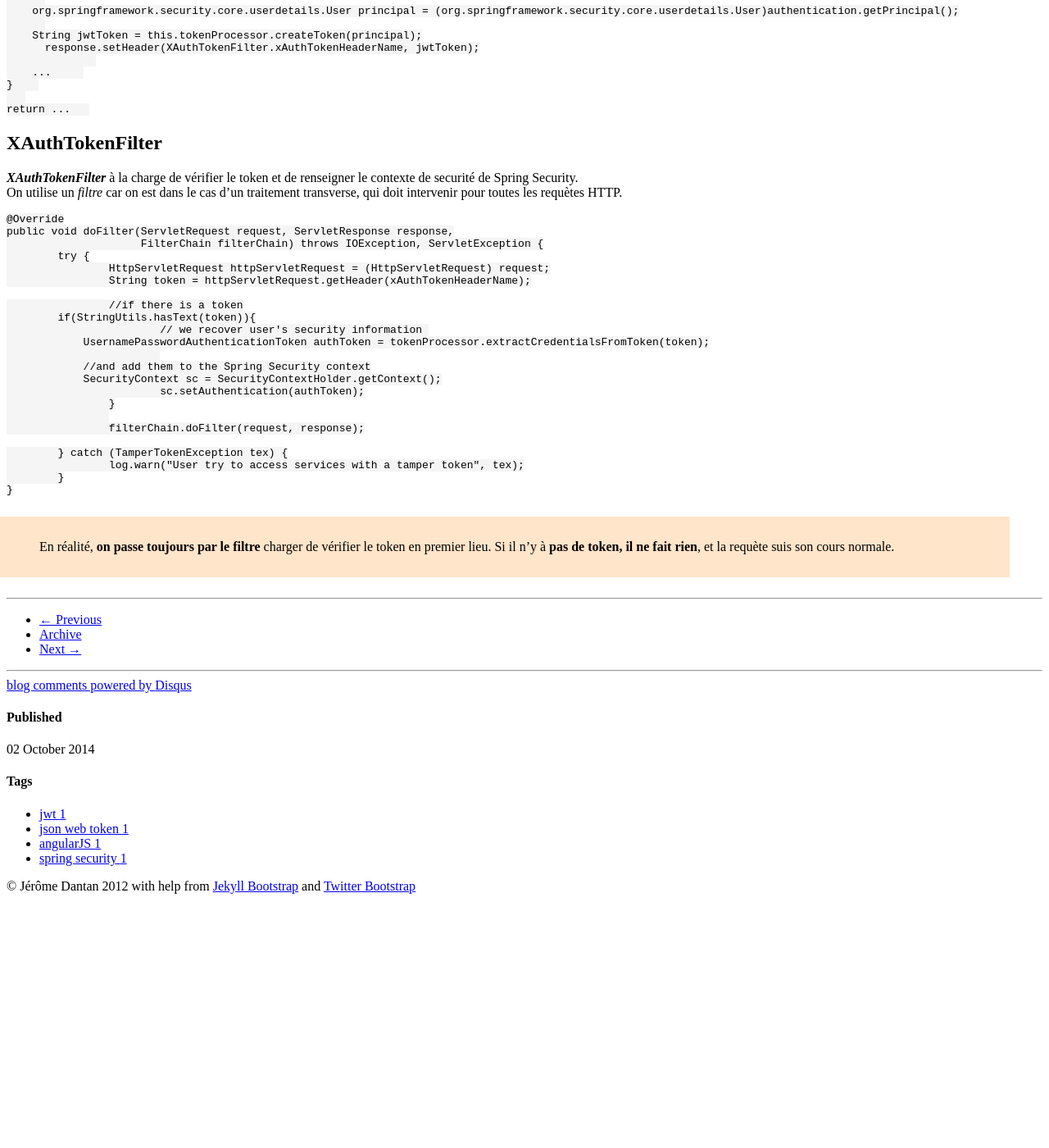
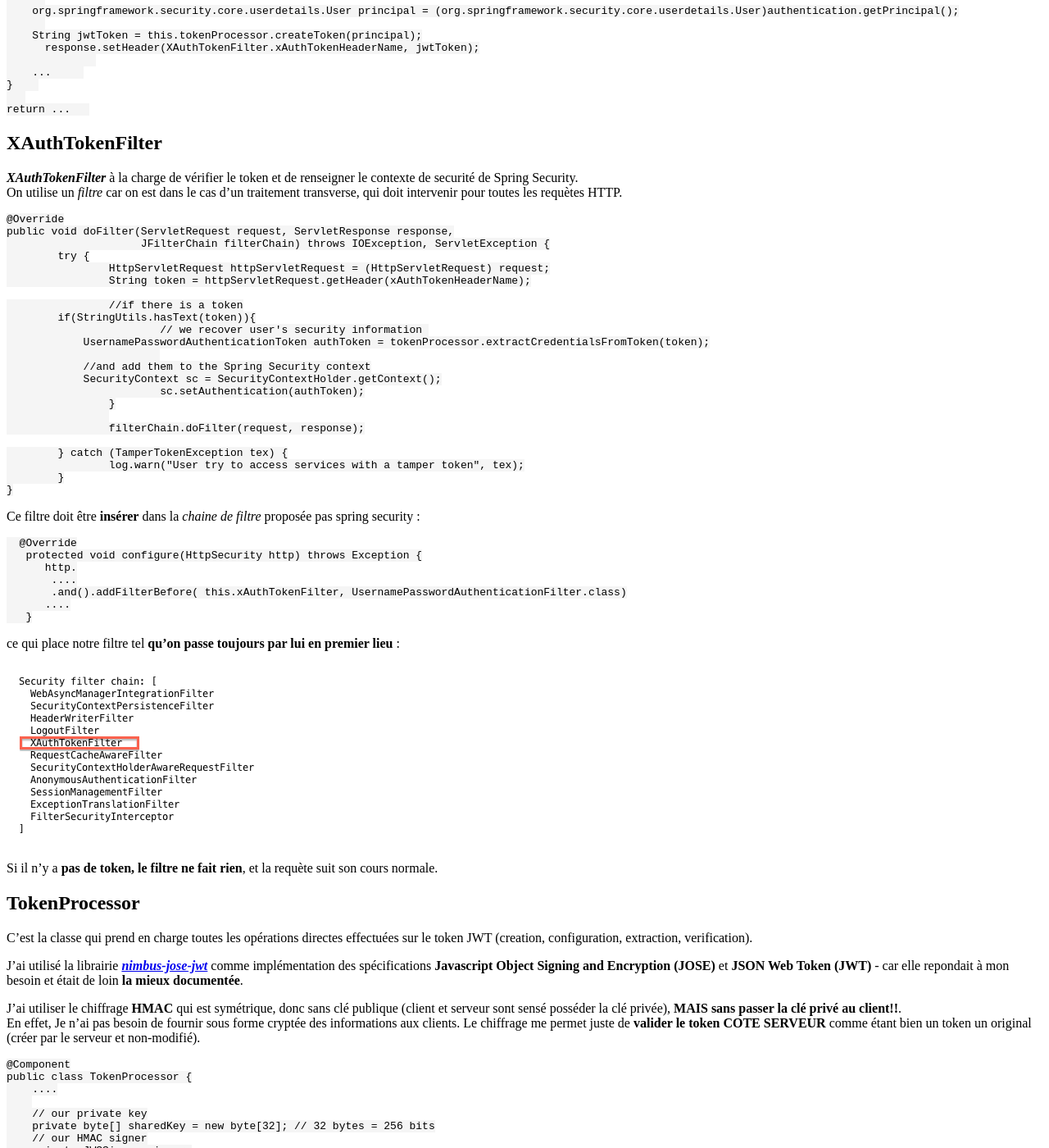
Before and after one commit to jidify/jidify.github.io, a Jekyll site: the page built from _posts/2014-10-02-authentification-avec-jwt.md, in a window 1280 px wide and 1400 px high, scrolled down 1754 px. Shown: the whole window at 82% size. Built offline with Jekyll 4.4.1, drawn with Linux system fonts in a browser that asks for light colours; comment, search, counter and statistics services are not loaded; before the commit the page ends 2860 px from its top, so only the background shows below that; some of the changed text lies outside the part shown.

Commit message:
update JWT post

```diff
--- a/_posts/2014-10-02-authentification-avec-jwt.md
+++ b/_posts/2014-10-02-authentification-avec-jwt.md
@@ -97,7 +97,7 @@ On utilise un _filtre_ car on est dans le cas d'un traitement transverse, qui do
 
 	@Override
 	public void doFilter(ServletRequest request, ServletResponse response,
-	                     FilterChain filterChain) throws IOException, ServletException {
+	                     JFilterChain filterChain) throws IOException, ServletException {
 		try {
 			HttpServletRequest httpServletRequest = (HttpServletRequest) request;
 			String token = httpServletRequest.getHeader(xAuthTokenHeaderName);
@@ -119,6 +119,99 @@ On utilise un _filtre_ car on est dans le cas d'un traitement transverse, qui do
 		}
 	}
 
+Ce filtre doit être **insérer** dans la _chaine de filtre_ proposée pas spring security :
 
->En réalité, **on passe toujours par le filtre** charger de vérifier le token en premier lieu. Si il n'y à **pas de token, il ne fait rien**, et la requète suis son cours normale.
-{: .warning}
+	  @Override
+	   protected void configure(HttpSecurity http) throws Exception {
+	      http.
+	       ....
+	       .and().addFilterBefore( this.xAuthTokenFilter, UsernamePasswordAuthenticationFilter.class)
+	      ....
+	   }
+
+ce qui place notre filtre tel **qu'on passe toujours par lui en premier lieu** :
+
+![jwt chain filter](/assets/images/jwt/jwt_chain_filter_order.png)
+
+Si il n'y a **pas de token, le filtre ne fait rien**, et la requète suit son cours normale.
+
+
+##TokenProcessor
+
+C'est la classe qui prend en charge toutes les opérations directes effectuées sur le token JWT (creation, configuration, extraction, verification).
+
+J'ai utilisé la librairie _**[nimbus-jose-jwt](http://connect2id.com/products/nimbus-jose-jwt)**_ comme implémentation des spécifications **Javascript Object Signing and Encryption (JOSE)** et **JSON Web Token (JWT)** - car elle repondait à mon besoin et était de loin **la mieux documentée**.
+
+J'ai utiliser le chiffrage **HMAC** qui est symétrique, donc sans clé publique (client et serveur sont sensé posséder la clé privée), **MAIS sans passer la clé privé au client!!**.
+En effet, Je n'ai pas besoin de fournir sous forme cryptée des informations aux clients. Le chiffrage me permet juste de **valider le token COTE SERVEUR** comme étant bien un token un original (créer par le serveur et non-modifié).
+
+    @Component
+    public class TokenProcessor {
+        ....
+
+        // our private key
+        private byte[] sharedKey = new byte[32]; // 32 bytes = 256 bits
+        // our HMAC signer
+        private JWSSigner signer;
+
+        public TokenProcessor() {
+		    SecureRandom random = new SecureRandom();
+		    random.nextBytes(this.sharedKey);
+
+		    // Create the signer
+		    this.signer = new MACSigner(this.sharedKey);
+		}
+		...
+	}
+
+Le _TokenProcessor_ est un singleton (_@Component_). La clé privée est générée avec un _SecureRandom_ Java et fait **256 bits (soit 32 bytes)**. Nous utiliserons donc plus tard pour _signer_ et _parser_ un algorithme de hachage SHA-256.
+
+###Création du token JWT
+
+La création se fera à partir d'un _**[org.springframework.security.core.userdetails](http://docs.spring.io/spring-security/site/docs/current/apidocs/org/springframework/security/core/userdetails/package-summary.html)**_ qui est typiquement la classe récupérer par spring security aprés une authentification via **DAO + Base de données**.
+En sortie, nous aurons un token JWT contenant :
+
+  - l'**identifiant** (ou login) de l'utilisateur
+  - les **rôles** de l'utilisateur
+  - une **durée d'expiration** du token (30 min)
+
+On utilise pour cela la classe _JWTClaimsSet_:
+
+    JWTClaimsSet claimsSet = new JWTClaimsSet();
+    ...
+    // set the userID
+    claimsSet.setSubject(user.getUsername());
+
+	//set expiration to 30 min
+    claimsSet.setExpirationTime(new Date(new Date().getTime() + 1000 * 60 * 30));
+
+    //set roles
+    claimsSet.setCustomClaims(rolesMap);
+
+On remarque que les **_roles_ ne sont pas normalisés** et doivent être renseignés en utilisant un _**customClaim**_.
+
+<br>
+Ensuite, on construit notre JWT token :
+
+  1. définition de l'alghorithme
+  2. signé
+  3. serialisé sous forme de _String_
+
+
+	// create our JWT
+	SignedJWT signedJWT = new SignedJWT(new JWSHeader(JWSAlgorithm.HS256), claimsSet);
+
+	try {
+	    // signed our JWT
+	    signedJWT.sign(signer);
+
+	    // Serialise JWT object to compact format
+	    token = signedJWT.serialize();
+
+	} catch (JOSEException e) {
+		...
+	}
+
+On retrouve notre algorithme de hachage SHA-256 `JWSAlgorithm.HS256`.
+
+###Récupération des informations client depuis le token JWT
```
Also changed, not shown: _posts/2014-10-02-my-intellij.md (+11 -2 lines), assets/images/jwt/jwt_chain_filter_order.png (added).
